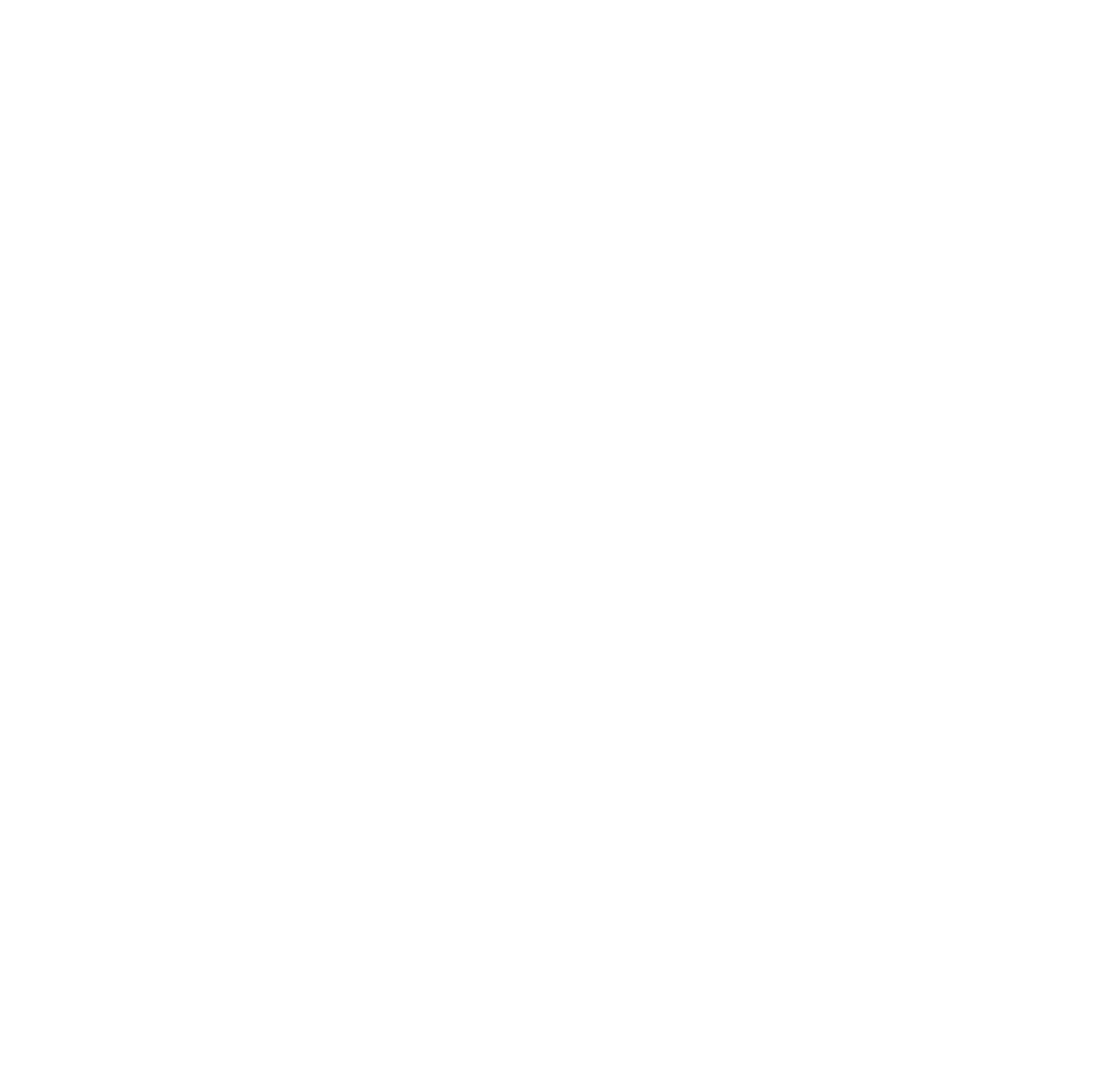
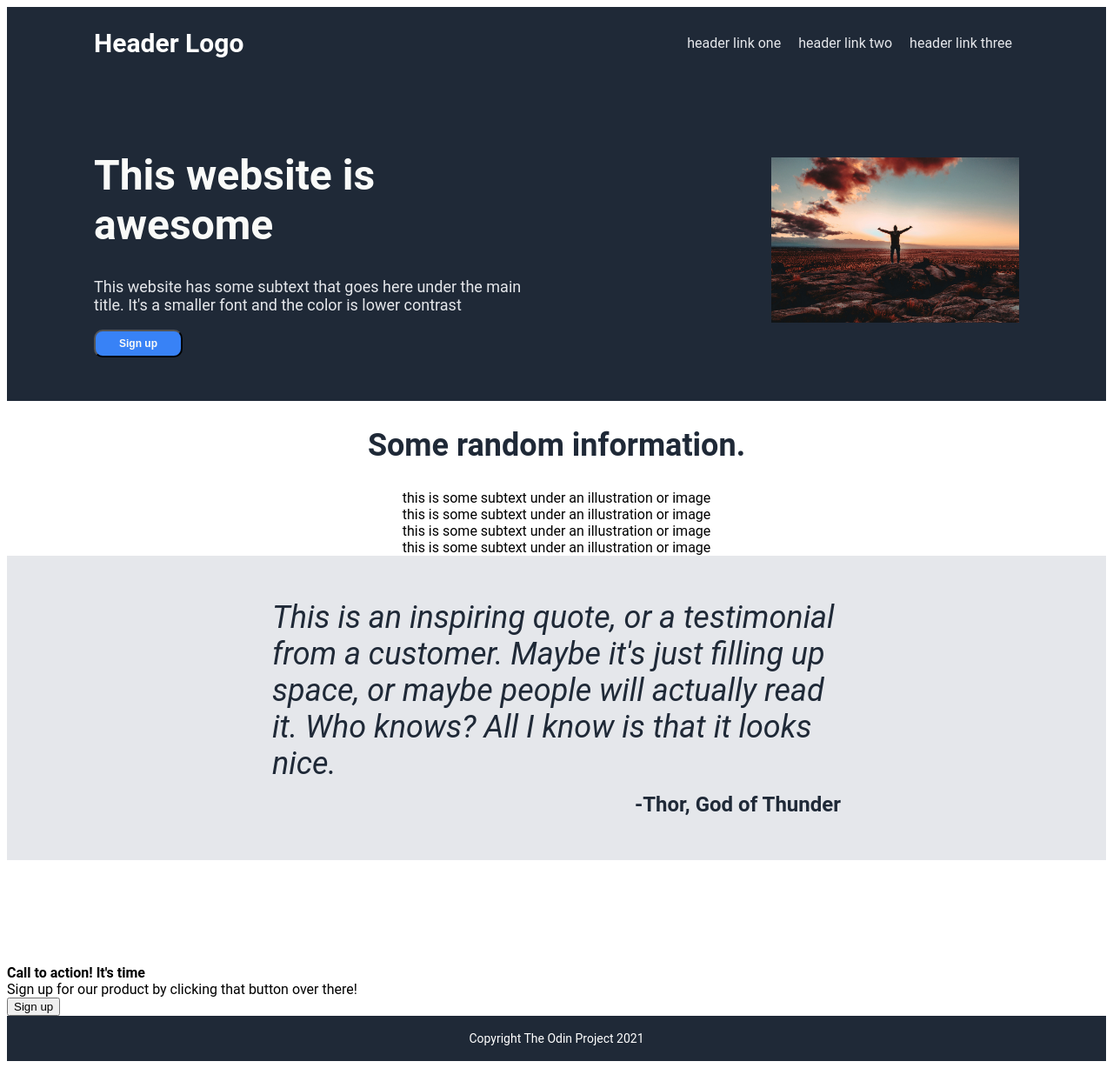
Before and after one commit to megafayray/landing-page, a plain HTML site: page index.html in a window 1280 px wide. Shown: the whole page at 87% size. Before the commit the page ends 800 px from the top, so only its background shows below. Drawn offline with Linux system fonts and the light colour scheme.

Commit message:
Build site with some randowm information section still to be done

```diff
--- a/index.html
+++ b/index.html
@@ -9,5 +9,46 @@
 
 <body>
 
+    <div class="header">
+        <div class="logo">Header Logo</div>
+        <ul>
+            <li><a href="https://google.com">header link one</a></li>
+            <li><a href="https://google.com">header link two</a></li>
+            <li><a href="https://google.com">header link three</a></li>
+        </ul>
+    </div>
+
+    <div class="hero">
+      <div class="left">
+        <h1>This website is awesome</h1>
+        <p>This website has some subtext that goes here under the main title. It's a smaller font and the color is lower contrast</p>
+        <button>Sign up</button>
+      </div>
+        <div class="bigpic">
+            <img src="pic1.jpg" style="max-height: 190px;">
+        </div>
+    </div>
+    <div class="foursquares">
+        <h2>Some random information.</h2>
+        <div class="card">this is some subtext under an illustration or image</div>
+        <div class="card">this is some subtext under an illustration or image</div>
+        <div class="card">this is some subtext under an illustration or image</div>
+        <div class="card">this is some subtext under an illustration or image</div>
+    </div>
+    <div class="greysection">
+        This is an inspiring quote, or a testimonial from a customer. Maybe it's just filling up space, or maybe people will actually read it. Who knows? All I know is that it looks nice.
+        <div class="attribution">-Thor, God of Thunder</div>
+    </div>
+    <div class="calltoaction"></div>
+        <div class="letsgo">
+            <strong>Call to action! It's time</strong><br>
+            Sign up for our product by clicking that button over there!
+        </div>
+        <div class="button2">
+            <button>Sign up</button>
+        </div>
+
+    <div class="footer">Copyright The Odin Project 2021</div>
+
 </body>
 </html>
--- a/style.css
+++ b/style.css
@@ -0,0 +1,150 @@
+body {
+    font-family: 'Roboto', sans-serif;
+}
+
+.header {
+    background-color: #1f2937;
+    padding: 16px 100px;
+    display: flex;
+    align-items: center;
+}
+
+.logo {
+    color: white;
+    font-size: 30px;
+    font-weight: bold;
+    flex-shrink: 0;
+    margin-right: auto;
+}
+
+ul {
+    list-style-type: none;
+}
+
+li {
+    display: inline;
+    padding: 0 8px;
+}
+
+a {
+    text-decoration: none;
+    color: #E5E7EB;
+    font-weight: 18px;
+}
+
+.hero {
+    background-color: #1f2937;
+    display: flex;
+    flex-direction: row;
+    padding: 50px 100px;
+    gap: 50px;
+    flex-wrap: wrap;
+}
+
+.left {
+    flex: 1;
+    align-items: center;
+}
+
+.bigpic {
+    flex: 1;
+    display: flex;
+    align-items: center;
+    justify-content: flex-end;
+}
+
+h1 {
+    font-size: 48px;
+    color: #f9faf8;
+    font-weight: bolder;
+}
+
+p {
+    font-size: 18px;
+    color: #e5e7eb;
+}
+
+.hero button {
+    background-color: #3882f6;
+    color: #f9faf8;
+    font-size: 12px;
+    font-weight: bold;
+    border-radius: 10px;
+    padding: 7px 27px;
+    max-width: 150px;
+}
+
+.foursquares {
+    display: flex;
+    flex-direction: column;
+    justify-content: center;
+    align-items: center;
+}
+
+h2 {
+    font-size: 36px;
+    font-weight: bolder;
+    color: #1f2937;
+}
+
+/* Keep working on this  */
+.card {
+    display: flex;
+    flex-direction: row;
+    border:#3882f6;
+}
+
+.greysection {
+    background-color: #E5E7EB;
+    font-size: 36px;
+    font-style: italic;
+    color: #1f2937;
+    padding: 50px 305px;
+}
+
+.attribution {
+    display: flex;
+    justify-content: flex-end;
+    font-style: normal;
+    font-weight: bold;
+    font-size: 24px;
+    padding-top: 12px;
+}
+
+.calltoaction{
+    background-color: white;
+    padding: 60px 250px;
+}
+
+.blue{
+    background-color: #3882f6;
+    color: white;
+    padding: 35px 55px;
+    border-radius: 10px;
+    display: flex;
+    justify-content: space-between;
+    align-items: center;
+}
+
+.calltoaction button{
+    background-color: #3882f6;
+    color: #f9faf8;
+    font-size: 12px;
+    font-weight: bold;
+    border-radius: 10px;
+    padding: 7px 27px;
+    max-width: 100px;
+    border-color: white;
+    border-width: 1px;
+}
+
+.footer {
+    display: flex;
+    margin-top: auto;
+    justify-content: center;
+    align-items: center;
+    background-color: #1f2937;
+    color: white;
+    padding: 18px;
+    font-size: 14px;
+}
```
Also changed, not shown: pic1.jpg (added).
